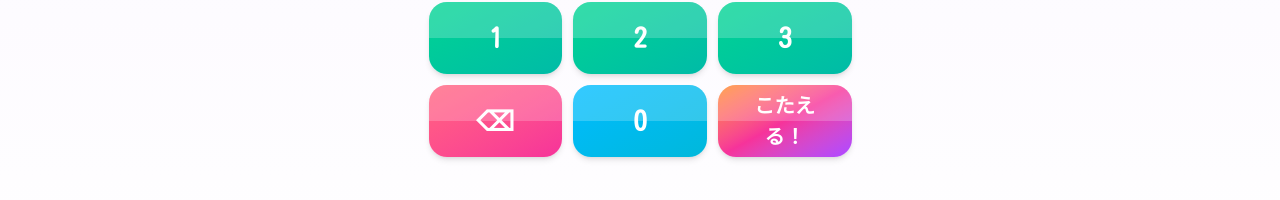
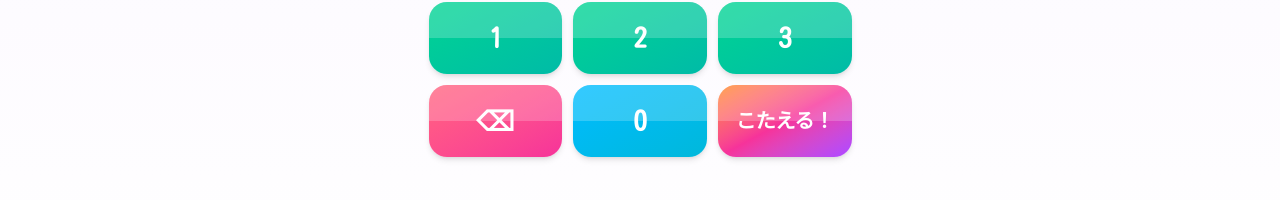
Before and after one commit to Corona-Shio/kid-lab, a Next.js app: page /grade/1/math/calc in a window 1280 px wide. Shown: the part 462-662 px from the top of the page. Built offline with nearby package versions, Linux system fonts and the light colour scheme; a web font is replaced by a local one.

Commit message:
fix(calc): keep submit button label on one line

```diff
--- a/src/components/problem/CalcInput.tsx
+++ b/src/components/problem/CalcInput.tsx
@@ -214,7 +214,7 @@ function SubmitButton({ onPress, disabled, gradient }: SubmitButtonProps) {
       }}
       disabled={disabled}
       className={[
-        "relative h-14 sm:h-16 rounded-xl sm:rounded-2xl font-black text-base sm:text-lg text-white select-none",
+        "relative h-14 sm:h-16 rounded-xl sm:rounded-2xl font-black text-[0.95rem] sm:text-lg text-white select-none whitespace-nowrap tracking-tight",
         "shadow-md active:shadow-sm transition-all duration-100",
         `bg-gradient-to-br ${gradient}`,
         disabled ? "opacity-30 cursor-not-allowed" : "cursor-pointer",
@@ -231,11 +231,7 @@ function SubmitButton({ onPress, disabled, gradient }: SubmitButtonProps) {
         )}
       </AnimatePresence>
       <span className="absolute inset-x-0 top-0 h-1/2 bg-white/20 rounded-t-xl sm:rounded-t-2xl" />
-      <span className="relative z-10 leading-tight">
-        こたえ
-        <br />
-        る！
-      </span>
+      <span className="relative z-10">こたえる！</span>
     </motion.button>
   );
 }
```
